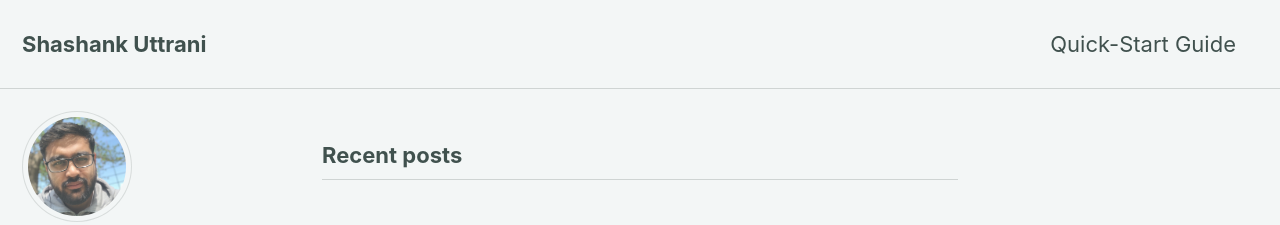
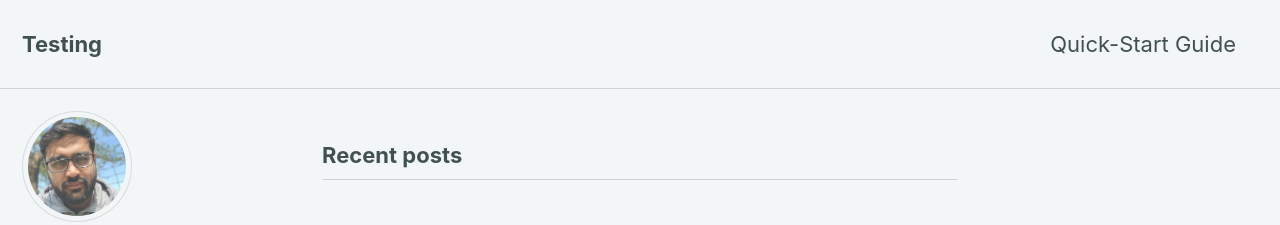
Before and after one commit to uttrani/uttrani.github.io, a Jekyll site: the page built from index.html, in a window 1280 px wide. Shown: the top 225 px of the page. Built offline with Jekyll 4.4.1, drawn with Linux system fonts in a browser that asks for light colours; cached includes are drawn as plain includes; the list of posts is cut into pages by our own code; some of the changed lines change nothing that is shown.

Commit message:
major change

```diff
--- a/_config.yml
+++ b/_config.yml
@@ -26,7 +26,7 @@ baseurl                  : # the subpath of your site, e.g. "/blog"
 repository               : "uttrani" # GitHub username/repo-name e.g. "mmistakes/minimal-mistakes"
 teaser                   : # path of fallback teaser image, e.g. "/assets/images/500x300.png"
 logo                     : # path of logo image to display in the masthead, e.g. "/assets/images/88x88.png"
-masthead_title           : # overrides the website title displayed in the masthead, use " " for no title
+masthead_title           : "Testing" # overrides the website title displayed in the masthead, use " " for no title
 # breadcrumbs            : false # true, false (default)
 words_per_minute         : 200
 comments:
@@ -268,14 +268,10 @@ compress_html:
 
 # Defaults
 defaults:
-  # _posts
+  # _pages
   - scope:
       path: ""
-      type: posts
+      type: pages
     values:
       layout: single
       author_profile: true
-      read_time: true
-      comments: # true
-      share: true
-      related: true
```
Also changed, not shown: _pages/404.md (added), _pages/about.md (added), _pages/publications.md (added), assets/images/biopic.jpg, 1 other file.
